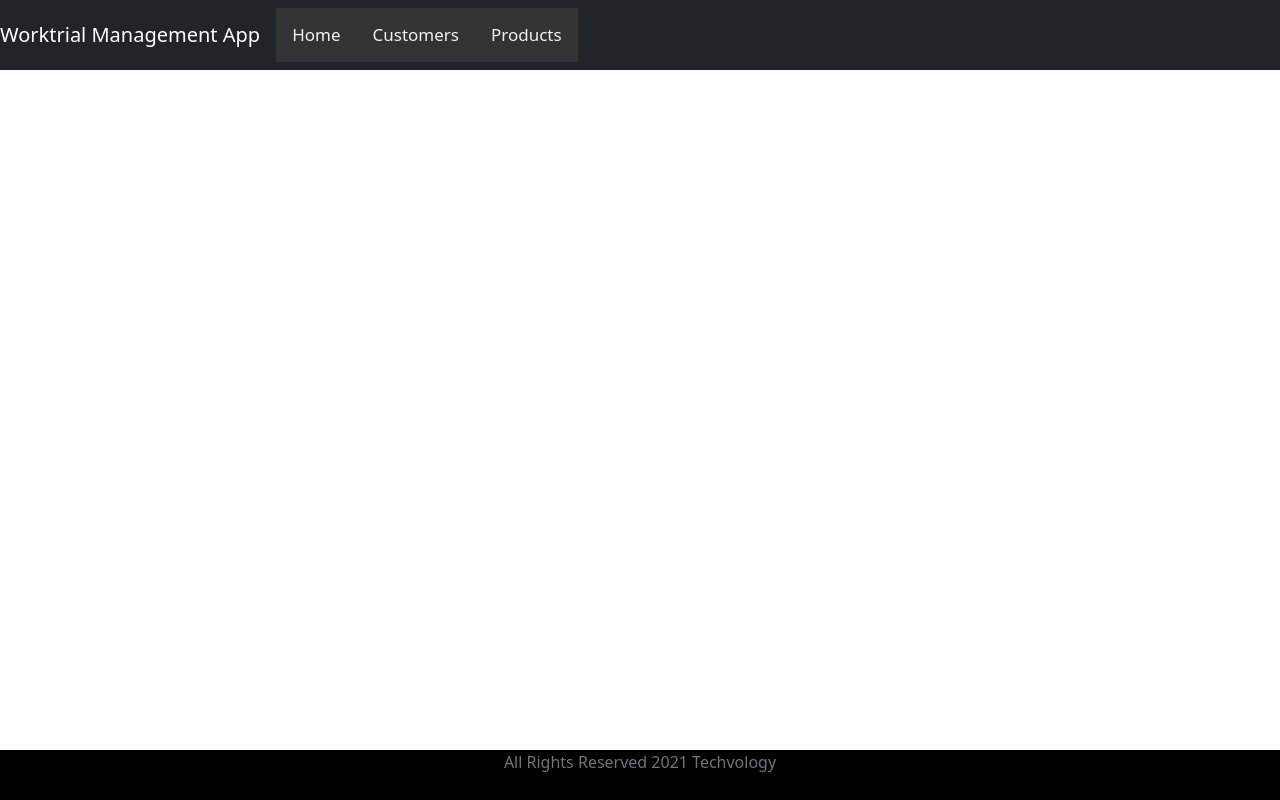
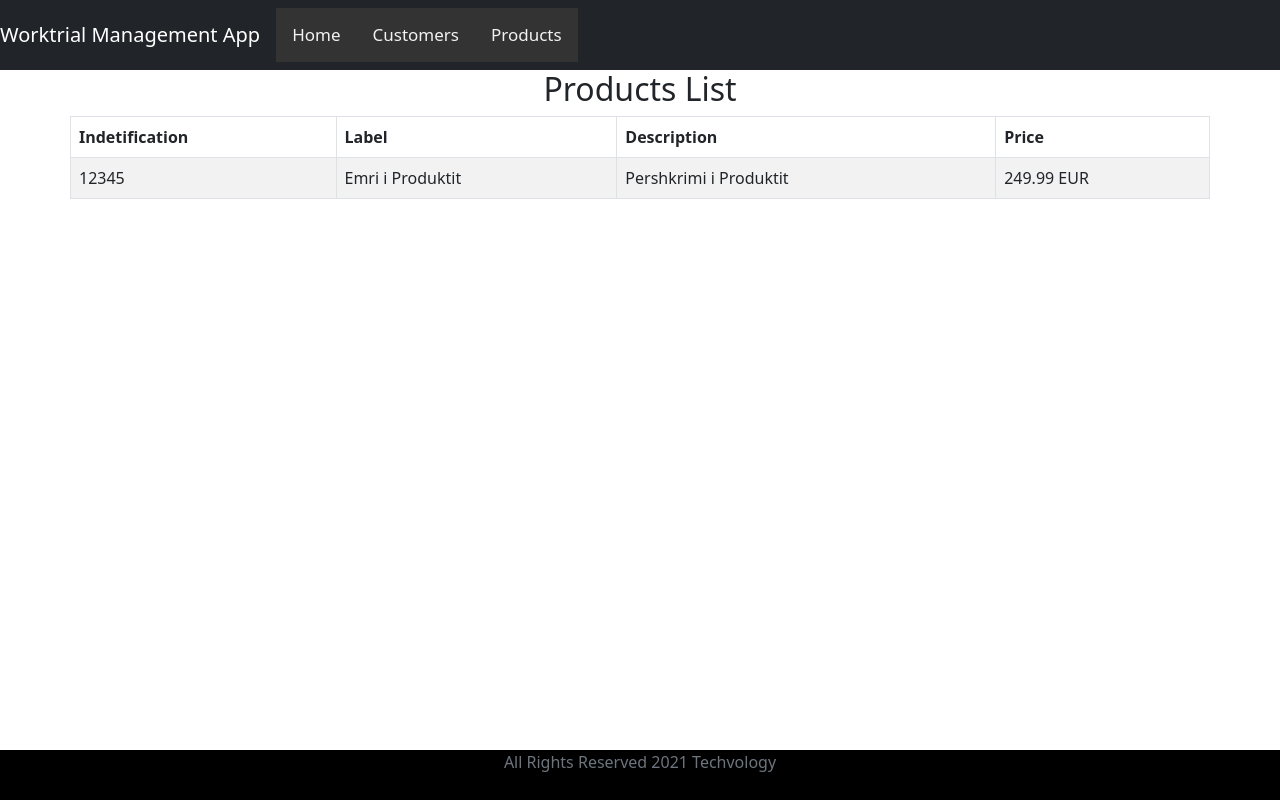
Before and after one commit to Florid11/ReactJs_Project, a React (Create React App) app: page /products in a window 1280 px wide. Built offline with nearby package versions, Linux system fonts and the light colour scheme.

Commit message:
Updatet products components with static table

```diff
--- a/src/App.js
+++ b/src/App.js
@@ -4,6 +4,7 @@ import {BrowserRouter as Router, Route, Switch} from 'react-router-dom';
 import CustomersComponent from "./components/Customers.component";
 import HeaderComponent from "./components/Header.component";
 import FooterComponent from "./components/Footer.component";
+import productComponent from "./components/product.components";
 
 
 function App() {
@@ -15,6 +16,7 @@ function App() {
                   <Switch>
                       <Route exact path="/" component={CustomersComponent}/>
                       <Route exact path="/customers" component={CustomersComponent}/>
+                      <Route exact path="/products" component={productComponent}/>
                   </Switch>
                 </div>
                 <FooterComponent/>
--- /dev/null
+++ b/src/components/product.components.js
@@ -0,0 +1,47 @@
+import {Component} from "react";
+
+class productComponent extends Component{
+    constructor(props) {
+        super(props);
+
+        this.state ={
+            products: []
+        }
+    }
+
+    componentDidMount() {
+    }
+
+
+    render() {
+        return(
+            <div>
+                <h2 className="text-center">Products List</h2>
+                <div className="row">
+                    <table className="table table-striped table-bordered">
+                        <thead>
+                        <tr>
+                            <th>Indetification</th>
+                            <th>Label</th>
+                            <th>Description</th>
+                            <th>Price</th>
+                        </tr>
+                        </thead>
+                        <tbody>
+                        {
+                            <tr>
+                                <td>12345</td>
+                                <td>Emri i Produktit</td>
+                                <td>Pershkrimi i Produktit</td>
+                                <td>249.99 EUR</td>
+                            </tr>
+                        }
+                        </tbody>
+                    </table>
+                </div>
+            </div>
+        )
+    }
+}
+
+export default productComponent
```
